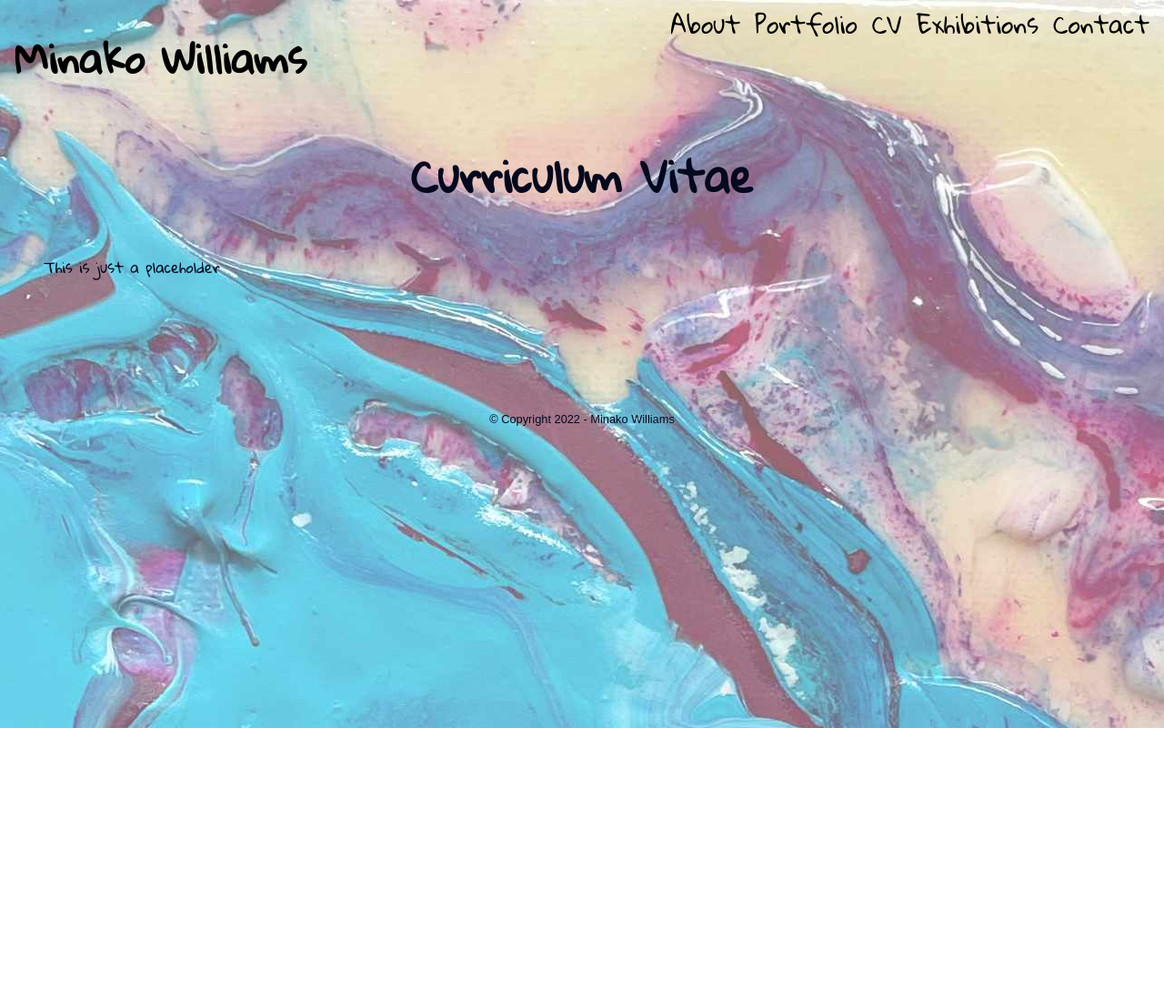
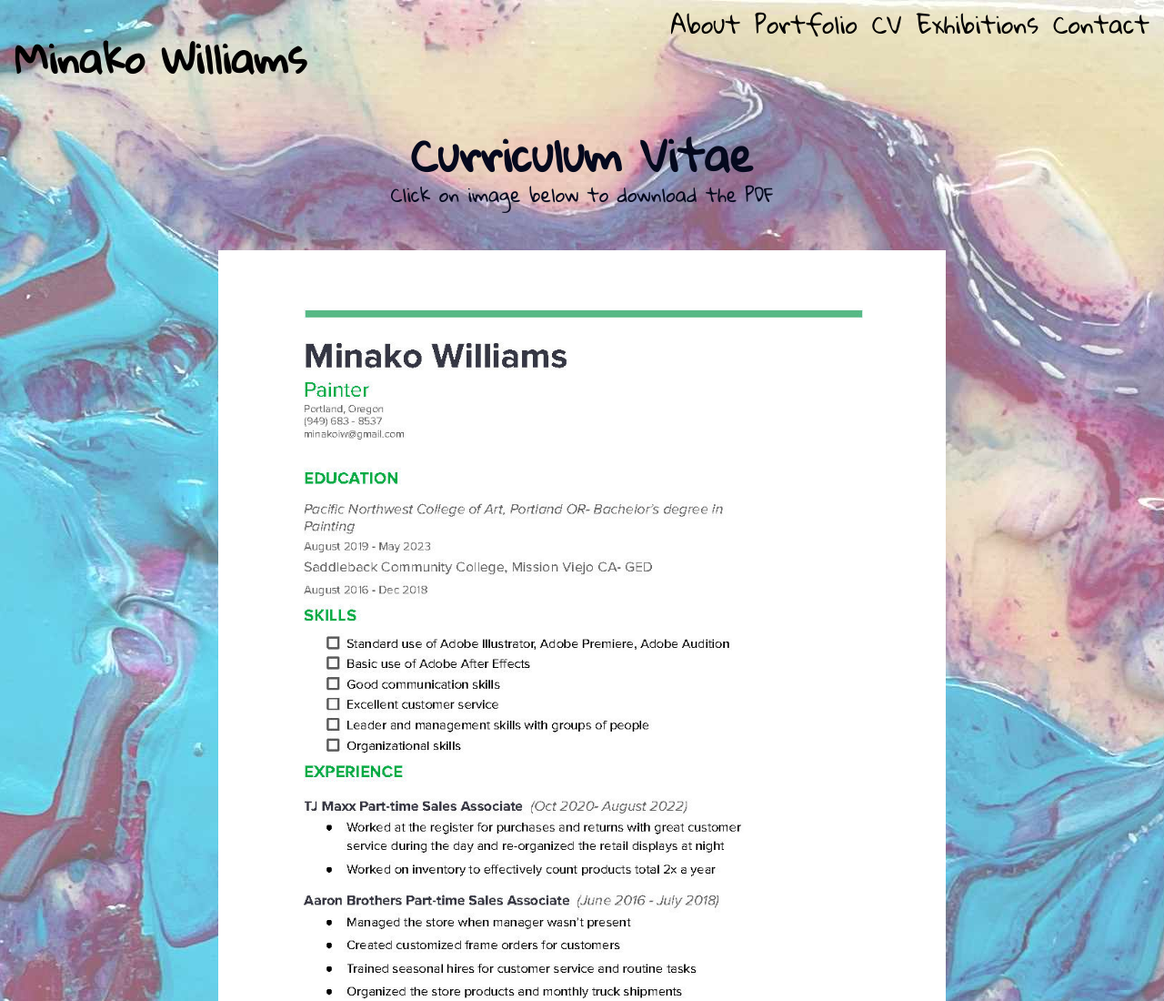
Before and after one commit to minakoiw/astro-source, an Astro site: page /cv in a window 1280 px wide. Shown: the top 1100 px of the page at 91% size. Before the commit the page ends 800 px from the top, so only its background shows below. Built offline with nearby package versions, Linux system fonts and the light colour scheme; Astro itself is replaced by a stand-in of ours.

Commit message:
Add CV to CV page

```diff
--- a/src/components/MainHead.astro
+++ b/src/components/MainHead.astro
@@ -2,7 +2,7 @@
 import '../styles/global.css';
 const {
 	title = 'Minako Williams art',
-	description = 'Williams’ paintings are about her personal understanding of different planes of existence and discovering secrets of the universe. By using experimental materials and methods with acrylic paint as well as researching philosophical texts, she brings her discoveries to life',
+	description = 'Williams’ paintings are about her personal understanding of different planes of existence and discovering secrets of the universe. By using experimental materials and methods with acrylic paint as well as researching philosophical texts, she brings her discoveries to life'
 } = Astro.props;
 ---
 
--- a/src/layouts/defaultLayout.astro
+++ b/src/layouts/defaultLayout.astro
@@ -5,8 +5,10 @@ import Nav from '../components/Nav.astro';
 
 const { content } = Astro.props;
 
+if (!content.backgroundClass) content.backgroundClass = '';
+
 // content.backgroundClass is often null, but can include a class name
-const backgroundClass = content.backgroundClass || '';
+const backgroundClass = (!content && content.backgroundClass) || '';
 ---
 
 <html lang={content.lang || 'en'}>
--- /dev/null
+++ b/src/pages/cv.astro
@@ -0,0 +1,43 @@
+---
+import DefaultLayout from  '../layouts/defaultLayout.astro';
+
+const content = {
+  backgroundClass: ''
+}
+---
+<style>
+.cvContent {
+  text-align: center;
+}
+
+.cvContent :global(h1) {
+  margin-bottom: 0;
+  line-height: 100%;
+}
+
+.cvContent .subHead {
+  margin-bottom: 2em;
+  font-size: 1.3em;
+}
+
+img {
+  width: 80%;
+  max-width:800px;
+}
+
+@media (min-width:500px) {
+  img {
+    width: 100%;
+  }
+}
+</style>
+
+<DefaultLayout content={content}>
+  <div class="cvContent">
+    <h1>Curriculum Vitae</h1>
+    <div class="subHead">Click on image below to download the PDF</div>
+    <a href="/assets/MWilliams-CV.pdf">
+      <img src="/assets/MW-CV.jpg" alt="Curriculum Vitae for Minako Williams">
+    </a>
+  </div>
+</DefaultLayout>
--- a/src/pages/cv.md
+++ /dev/null
@@ -1,10 +0,0 @@
----
-layout: ../layouts/defaultLayout.astro
-title: My CV
-description: |
-  Curriculum Vitae
----
-
-# Curriculum Vitae
-
-This is just a placeholder
```
Also changed, not shown: public/assets/MW-CV.jpg (added), 1 other file.
